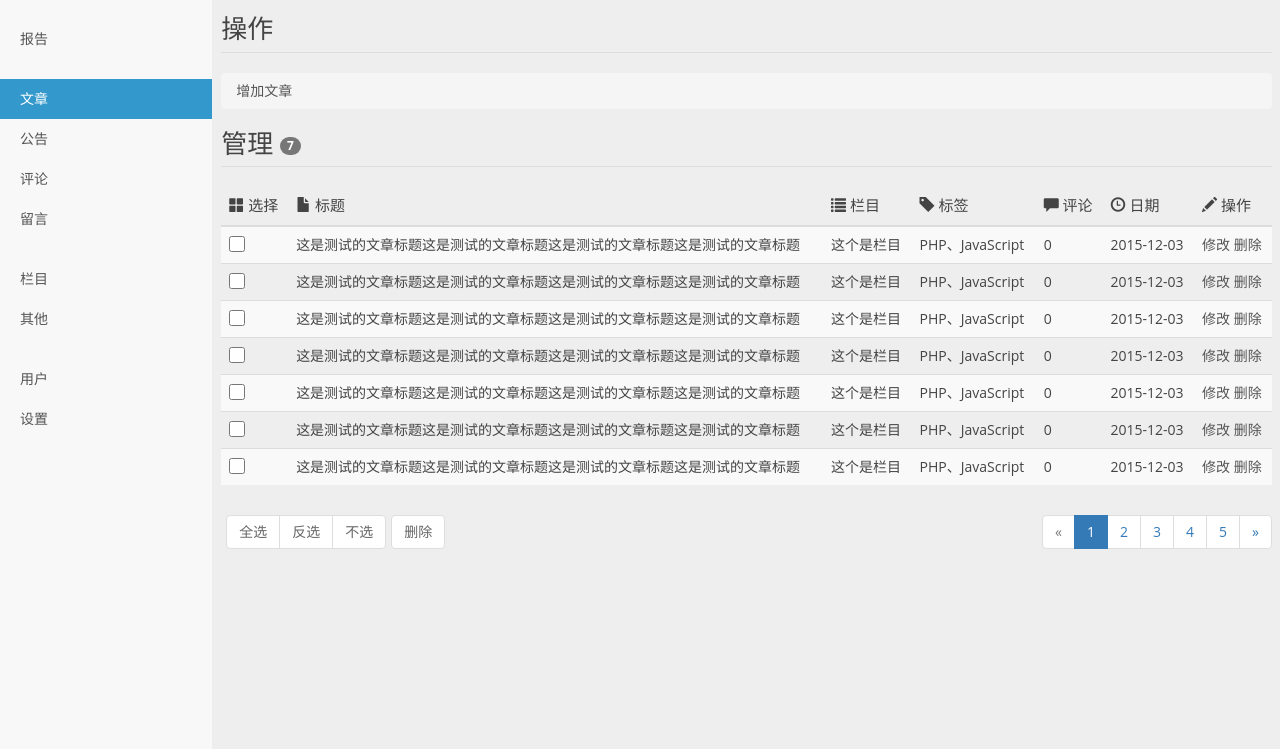
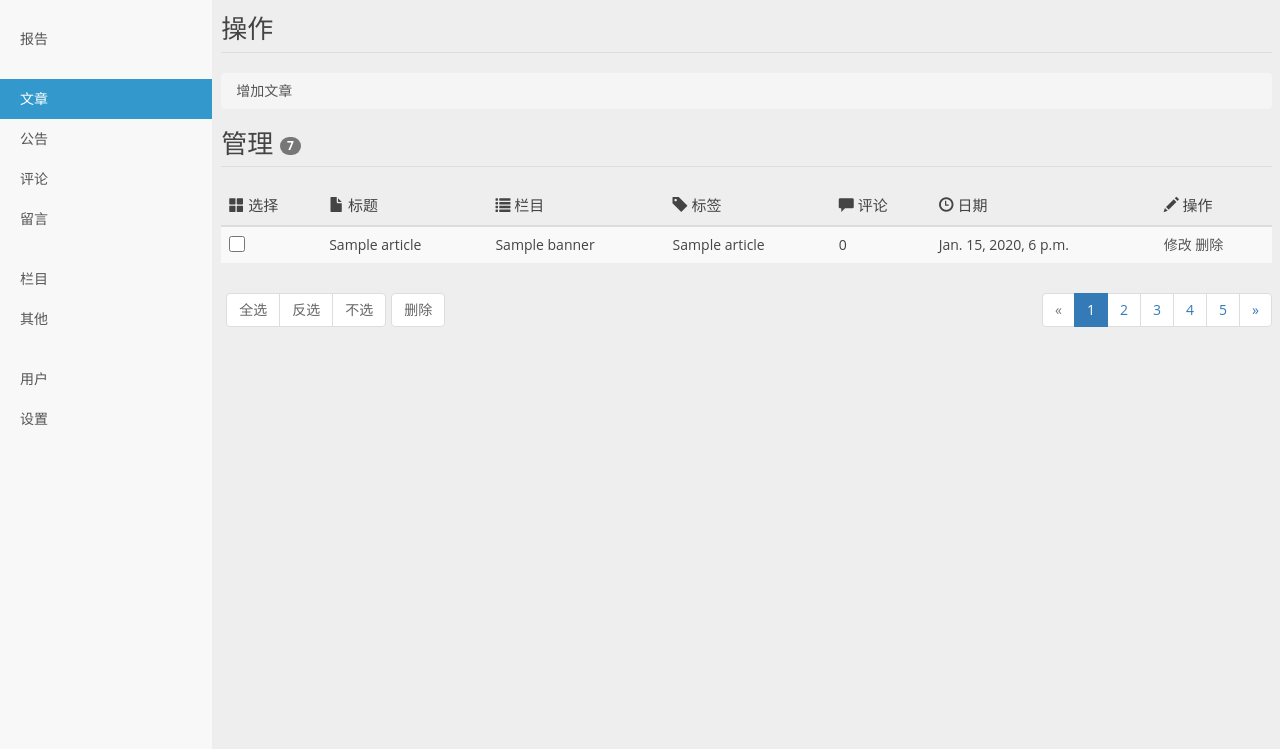
Before and after one commit to txf626/blog, a Django app: page /super/article/ in a window 1280 px wide. Shown: the part 51-800 px from the top of the page. Run offline with Django 3.2, Linux system fonts and the light colour scheme; tables that the repository leaves empty hold one stand-in row (values such as "Sample post"); some libraries are stand-ins or nearby versions.

Commit message:
新增了查看，添加，修改,删除页面

```diff
--- a/MyBlog/MyBlog/MyBlog/settings.py
+++ b/MyBlog/MyBlog/MyBlog/settings.py
@@ -109,9 +109,9 @@ AUTH_PASSWORD_VALIDATORS = [
 # Internationalization
 # https://docs.djangoproject.com/en/1.11/topics/i18n/
 
-LANGUAGE_CODE = 'en-us'
+LANGUAGE_CODE = 'en-hans'
 
-TIME_ZONE = 'UTC'
+TIME_ZONE = 'Asia/Chongqing'
 
 USE_I18N = True
 
--- a/MyBlog/MyBlog/backblog/models.py
+++ b/MyBlog/MyBlog/backblog/models.py
@@ -16,8 +16,9 @@ class Article(models.Model):
     description = models.CharField(max_length=50)
     label = models.CharField(max_length=20)
     img = models.ImageField(upload_to='article')
+    content = models.CharField(max_length=500,default=None)
     father_node = models.ForeignKey(Banner)
-
+    create_time = models.DateTimeField(auto_now_add=True)
     class Meta:
         db_table = 'article'
 
@@ -26,6 +27,7 @@ class User(models.Model):
     new_password = models.CharField(max_length=100)
     old_password = models.CharField(max_length=100)
     tel = models.CharField(max_length=25)
+    create_time = models.DateTimeField(auto_now_add=True)
 
     class Meta:
         db_table = 'user'
--- a/MyBlog/MyBlog/backblog/urls.py
+++ b/MyBlog/MyBlog/backblog/urls.py
@@ -8,5 +8,6 @@ urlpatterns = [
     url(r'^index/',views.index,name='index'),
     url(r'^logout/',views.logout,name='logout'),
     url(r'^article/',views.article,name='article'),
-    url(r'^add_article/',views.add_article,name='add_article')
+    url(r'^add_article/',views.add_article,name='add_article'),
+    url(r'^update_article/(\d+)',views.update_article,name='update_article')
 ]
--- a/MyBlog/MyBlog/backblog/views.py
+++ b/MyBlog/MyBlog/backblog/views.py
@@ -1,17 +1,19 @@
 import time
 
 from django.contrib.auth.hashers import make_password, check_password
-from django.http import HttpResponseRedirect
+from django.http import HttpResponseRedirect, HttpResponse
 from django.shortcuts import render
 from django.urls import reverse
 
 from backblog.form import UserForm
-from backblog.models import User, Token
+from backblog.models import User, Token, Article
 from utils.funcitons import is_log
 
 
 def login(request):
     if request.method == 'GET':
+        token = request.COOKIES.get('txf')
+        Token.objects.filter(value=token).delete()
         return render(request,'backblog/login.html')
 
     if request.method == 'POST':
@@ -50,9 +52,26 @@ def logout(request):
 
 def article(request):
     if request.method == 'GET':
-        return render(request,'backblog/article.html')
+        msg = Article.objects.all()
+        return render(request,'backblog/article.html',{'msg':msg})
 
 
 def add_article(request):
     if request.method == 'GET':
         return render(request,'backblog/add_article.html')
+    if request.method == 'POST':
+        data = request.POST
+        new_dict = {'title':data.get('title'), 'keyword': data.get('keywords'),
+                    'description': data.get('describe'),
+                    'label': data.get('tags'),'father_node_id':data.get('category'),
+                    'img':data.get('titlepic'),'content':data.get('content')}
+
+        res = Article.objects.create(**new_dict)
+        if res:
+            return HttpResponse('OK')
+        return render(request,'backblog/add_article.html',{'msg':'错误'})
+
+def update_article(request,id):
+    if request.method =='GET':
+        msg = Article.objects.filter(id=id).first()
+        return render(request,'backblog/update_article.html',{'msg':msg})
--- a/MyBlog/MyBlog/templates/backblog/article.html
+++ b/MyBlog/MyBlog/templates/backblog/article.html
@@ -106,69 +106,27 @@
               </tr>
             </thead>
             <tbody>
+
+
+            {% for art in msg %}
+
               <tr>
                 <td><input type="checkbox" class="input-control" name="checkbox[]" value="" /></td>
-                <td class="article-title">这是测试的文章标题这是测试的文章标题这是测试的文章标题这是测试的文章标题</td>
-                <td>这个是栏目</td>
-                <td class="hidden-sm">PHP、JavaScript</td>
+                <td class="article-title">{{art.title}}</td>
+                <td>{{art.father_node.name}}</td>
+                <td class="hidden-sm">{{art.label}}</td>
                 <td class="hidden-sm">0</td>
-                <td>2015-12-03</td>
-                <td><a href="update-article.html">修改</a> <a rel="6">删除</a></td>
+                <td>{{art.create_time}}</td>
+                <td><a href="{% url 'super:update_article' art.id %}">修改</a>
+                  <a rel="6">删除</a></td>
               </tr>
-              <tr>
-                <td><input type="checkbox" class="input-control" name="checkbox[]" value="" /></td>
-                <td class="article-title">这是测试的文章标题这是测试的文章标题这是测试的文章标题这是测试的文章标题</td>
-                <td>这个是栏目</td>
-                <td class="hidden-sm">PHP、JavaScript</td>
-                <td class="hidden-sm">0</td>
-                <td>2015-12-03</td>
-                <td><a href="">修改</a> <a rel="6">删除</a></td>
-              </tr>
-              <tr>
-                <td><input type="checkbox" class="input-control" name="checkbox[]" value="" /></td>
-                <td class="article-title">这是测试的文章标题这是测试的文章标题这是测试的文章标题这是测试的文章标题</td>
-                <td>这个是栏目</td>
-                <td class="hidden-sm">PHP、JavaScript</td>
-                <td class="hidden-sm">0</td>
-                <td>2015-12-03</td>
-                <td><a href="">修改</a> <a rel="6">删除</a></td>
-              </tr>
-              <tr>
-                <td><input type="checkbox" class="input-control" name="checkbox[]" value="" /></td>
-                <td class="article-title">这是测试的文章标题这是测试的文章标题这是测试的文章标题这是测试的文章标题</td>
-                <td>这个是栏目</td>
-                <td class="hidden-sm">PHP、JavaScript</td>
-                <td class="hidden-sm">0</td>
-                <td>2015-12-03</td>
-                <td><a href="">修改</a> <a rel="6">删除</a></td>
-              </tr>
-              <tr>
-                <td><input type="checkbox" class="input-control" name="checkbox[]" value="" /></td>
-                <td class="article-title">这是测试的文章标题这是测试的文章标题这是测试的文章标题这是测试的文章标题</td>
-                <td>这个是栏目</td>
-                <td class="hidden-sm">PHP、JavaScript</td>
-                <td class="hidden-sm">0</td>
-                <td>2015-12-03</td>
-                <td><a href="">修改</a> <a rel="6">删除</a></td>
-              </tr>
-              <tr>
-                <td><input type="checkbox" class="input-control" name="checkbox[]" value="" /></td>
-                <td class="article-title">这是测试的文章标题这是测试的文章标题这是测试的文章标题这是测试的文章标题</td>
-                <td>这个是栏目</td>
-                <td class="hidden-sm">PHP、JavaScript</td>
-                <td class="hidden-sm">0</td>
-                <td>2015-12-03</td>
-                <td><a href="">修改</a> <a rel="6">删除</a></td>
-              </tr>
-              <tr>
-                <td><input type="checkbox" class="input-control" name="checkbox[]" value="" /></td>
-                <td class="article-title">这是测试的文章标题这是测试的文章标题这是测试的文章标题这是测试的文章标题</td>
-                <td>这个是栏目</td>
-                <td class="hidden-sm">PHP、JavaScript</td>
-                <td class="hidden-sm">0</td>
-                <td>2015-12-03</td>
-                <td><a href="">修改</a> <a rel="6">删除</a></td>
-              </tr>
+
+
+
+
+
+
+            {% endfor %}
             </tbody>
           </table>
         </div>
```
Also changed, not shown: MyBlog/MyBlog/templates/backblog/add_article.html (+7 -6 lines), MyBlog/MyBlog/templates/backblog/update_article.html (renamed from MyBlog/MyBlog/templates/backblog/update-article.html, +23 -36 lines), MyBlog/MyBlog/backblog/migrations/0004_auto_20181101_1914.py (added), MyBlog/MyBlog/backblog/migrations/0005_user_create_time.py (added), MyBlog/MyBlog/backblog/migrations/0006_article_create_time.py (added).
